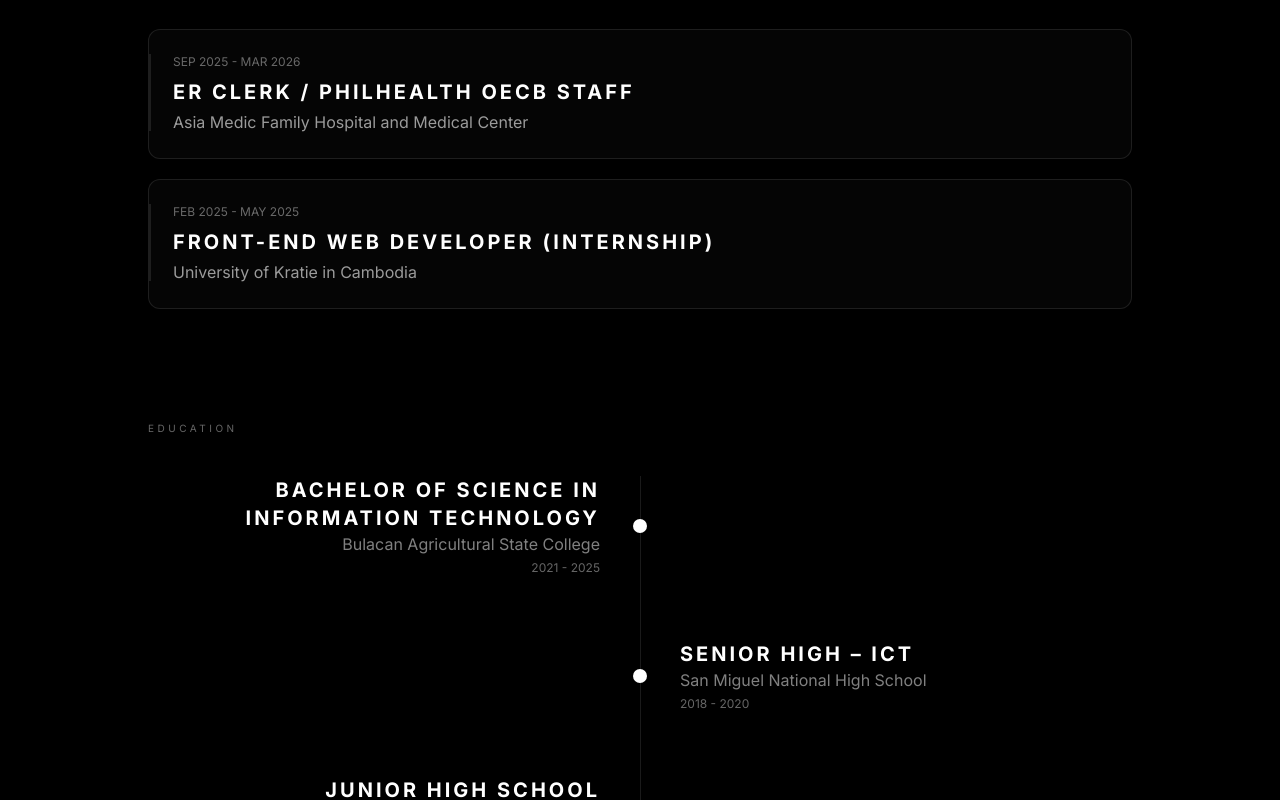
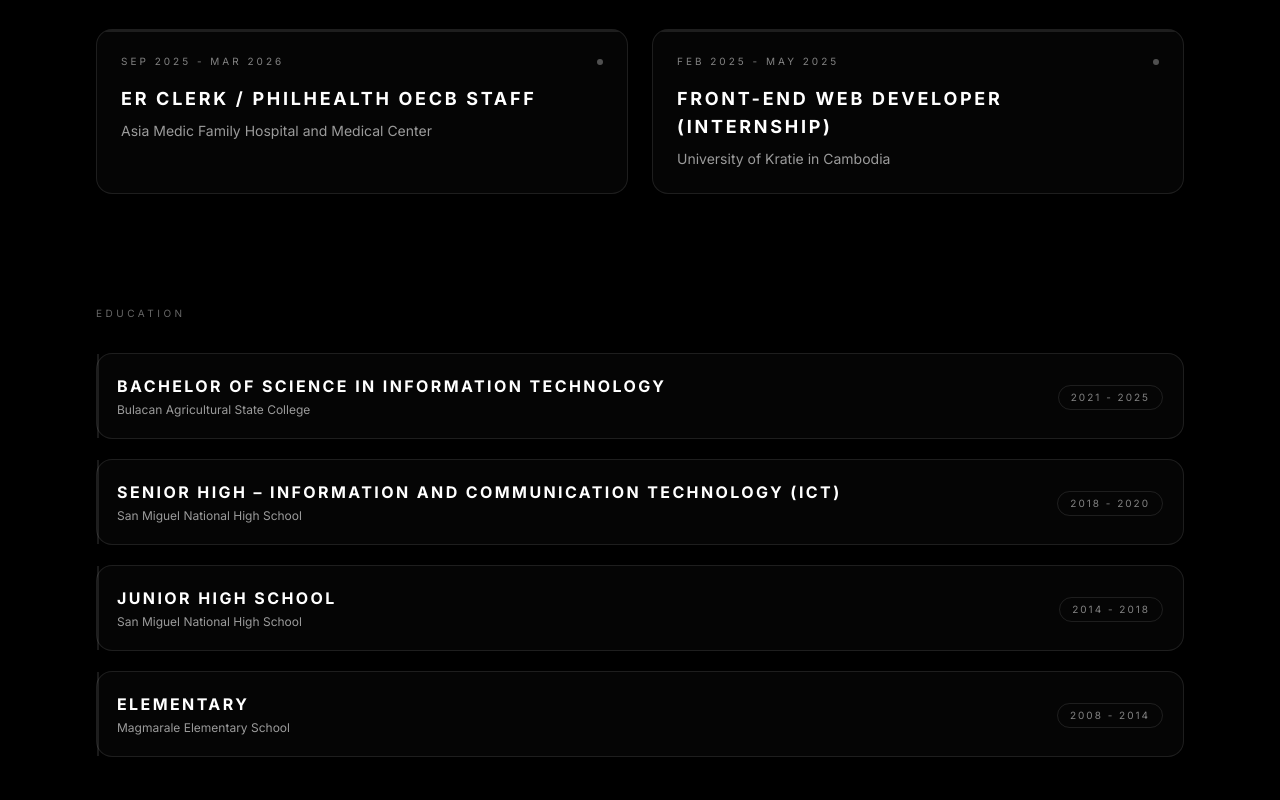
Before and after one commit to carlaquino-BSIT/carl-portfolio, a Vue app: page / in a window 1280 px wide. Shown: the part 3220-4020 px from the top of the page. Built offline with nearby package versions, Linux system fonts and the light colour scheme.

Commit message:
Refactor experience section layout and content

```diff
--- a/src/components/experience.vue
+++ b/src/components/experience.vue
@@ -1,182 +1,106 @@
 <template>
   <section id="experience"
-    class="border-t border-white/10 bg-black py-20 sm:py-24 text-white"
-  >
+    class="relative border-t border-white/10 bg-black py-20 sm:py-24 text-white overflow-hidden">
+
     <!-- HEADER -->
-    <div
-      class="mx-auto mb-12 sm:mb-14 max-w-6xl px-5 lg:px-8"
-      data-aos="fade-up"
-    >
-      <p
-        class="text-[9px] sm:text-[10px] uppercase tracking-[0.35em] text-white/50"
-      >
+    <div class="mx-auto mb-14 max-w-6xl px-5 lg:px-8" data-aos="fade-up">
+      <p class="text-[10px] uppercase tracking-[0.35em] text-white/50">
         Background
       </p>
 
-      <h2
-        class="mt-2 text-xl sm:text-2xl md:text-3xl font-bold uppercase tracking-[0.2em]"
-      >
+      <h2 class="mt-2 text-xl sm:text-2xl md:text-3xl font-bold uppercase tracking-[0.2em]">
         Work Experience & Education
       </h2>
     </div>
 
     <!-- ================= EXPERIENCE ================= -->
-    <div class="mx-auto mb-24 sm:mb-28 max-w-5xl px-5">
-      <p
-        class="mb-7 sm:mb-8 text-[9px] sm:text-[10px] uppercase tracking-[0.35em] text-white/40"
-      >
+    <div class="mx-auto mb-28 max-w-6xl px-5 lg:px-8">
+
+      <p class="mb-8 text-[10px] uppercase tracking-[0.35em] text-white/40">
         Experience
       </p>
 
-      <div class="space-y-4 sm:space-y-5">
+      <div class="grid gap-6 sm:grid-cols-2">
+
         <div
           v-for="(item, index) in experience"
           :key="item.title"
-          class="relative rounded-xl border border-white/10 bg-white/[0.02] p-5 sm:p-6 transition hover:border-white/30"
-          data-aos="fade-up"
-          :data-aos-delay="index * 100"
+          class="group relative overflow-hidden rounded-2xl border border-white/10 bg-white/[0.02] p-6 transition duration-300 hover:-translate-y-1 hover:border-white/30"
+          data-aos="zoom-in"
+          :data-aos-delay="index * 120"
         >
-          <div
-            class="absolute left-0 top-6 h-[60%] w-[2px] bg-white/10"
-          ></div>
 
-          <p
-            class="mb-2 text-[11px] sm:text-xs text-white/40"
-          >
+          <!-- top accent line -->
+          <div class="absolute left-0 top-0 h-[2px] w-full bg-white/10 group-hover:bg-white/30 transition"></div>
+
+          <!-- YEAR -->
+          <div class="mb-4 flex items-center justify-between">
+            <span class="text-[10px] uppercase tracking-[0.3em] text-white/50 group-hover:text-white/80 transition">
               {{ item.year }}
-          </p>
+            </span>
 
-          <h3
-            class="text-base sm:text-lg md:text-xl font-bold uppercase tracking-[0.15em]"
-          >
+            <span class="h-1.5 w-1.5 rounded-full bg-white/30 group-hover:bg-white transition"></span>
+          </div>
+
+          <!-- TITLE -->
+          <h3 class="text-base sm:text-lg font-bold uppercase tracking-[0.15em]">
             {{ item.title }}
           </h3>
 
-          <p
-            class="mt-1 text-xs sm:text-sm md:text-base text-white/60"
-          >
+          <!-- PLACE -->
+          <p class="mt-2 text-xs sm:text-sm text-white/60 group-hover:text-white/80 transition">
             {{ item.place }}
           </p>
+
         </div>
+
       </div>
     </div>
 
     <!-- ================= EDUCATION ================= -->
-    <div class="relative mx-auto max-w-5xl px-5">
-      <p
-        class="mb-8 sm:mb-10 text-[9px] sm:text-[10px] uppercase tracking-[0.35em] text-white/40"
-      >
+    <div class="mx-auto max-w-6xl px-5 lg:px-8">
+
+      <p class="mb-8 text-[10px] uppercase tracking-[0.35em] text-white/40">
         Education
       </p>
 
-      <!-- MOBILE TIMELINE -->
-      <div class="relative space-y-10 pl-8 sm:hidden">
-        <!-- LINE -->
-        <div
-          class="absolute left-[7px] top-0 h-full w-[1px] bg-white/10"
-        ></div>
+      <div class="space-y-5">
 
         <div
           v-for="(item, index) in education"
           :key="item.title"
-          class="relative"
+          class="group relative flex flex-col sm:flex-row sm:items-center justify-between gap-4 rounded-2xl border border-white/10 bg-white/[0.02] p-5 transition hover:-translate-y-1 hover:border-white/30"
           data-aos="fade-up"
           :data-aos-delay="index * 100"
         >
-          <!-- DOT -->
-          <div
-            class="absolute -left-8 top-2 h-3 w-3 rounded-full bg-white"
-          ></div>
 
-          <h3
-            class="text-base font-bold uppercase tracking-[0.15em]"
-          >
+          <!-- LEFT -->
+          <div class="space-y-1">
+            <h3 class="text-sm sm:text-base font-bold uppercase tracking-[0.15em]">
               {{ item.title }}
             </h3>
 
-          <p class="mt-1 text-xs text-white/50">
+            <p class="text-xs text-white/60 group-hover:text-white/80 transition">
               {{ item.place }}
-          </p>
-
-          <p
-            class="mt-1 text-[11px] text-white/40"
-          >
-            {{ item.year }}
-          </p>
-        </div>
-      </div>
-
-      <!-- DESKTOP TIMELINE -->
-      <div class="relative hidden sm:block">
-        <!-- CENTER LINE -->
-        <div
-          class="absolute left-1/2 top-0 h-full w-[1px] bg-white/10"
-        ></div>
-
-        <div class="space-y-16">
-          <div
-            v-for="(item, index) in education"
-            :key="item.title"
-            class="relative grid grid-cols-2 items-center"
-            data-aos="fade-up"
-            :data-aos-delay="index * 100"
-          >
-            <!-- LEFT SIDE -->
-            <div
-              class="pr-10 text-right"
-              :class="index % 2 === 0 ? 'opacity-100' : 'opacity-0'"
-            >
-              <h3
-                class="text-lg md:text-xl font-bold uppercase tracking-[0.15em]"
-              >
-                {{ item.title }}
-              </h3>
-
-              <p class="text-sm md:text-base text-white/50">
-                {{ item.place }}
-              </p>
-
-              <p
-                class="mt-1 text-xs text-white/40"
-              >
-                {{ item.year }}
             </p>
           </div>
 
-            <!-- DOT -->
-            <div
-              class="absolute left-1/2 -translate-x-1/2"
-            >
-              <div
-                class="h-3.5 w-3.5 rounded-full bg-white"
-              ></div>
+          <!-- RIGHT -->
+          <div class="sm:text-right">
+            <span class="inline-block rounded-full border border-white/10 px-3 py-1 text-[10px] uppercase tracking-[0.2em] text-white/50 group-hover:text-white transition">
+              {{ item.year }}
+            </span>
           </div>
 
-            <!-- RIGHT SIDE -->
-            <div
-              class="pl-10 text-left"
-              :class="index % 2 === 1 ? 'opacity-100' : 'opacity-0'"
-            >
-              <h3
-                class="text-lg md:text-xl font-bold uppercase tracking-[0.15em]"
-              >
-                {{ item.title }}
-              </h3>
+          <!-- left accent line -->
+          <div class="absolute left-0 top-0 h-full w-[2px] bg-white/10 group-hover:bg-white/30 transition"></div>
 
-              <p class="text-sm md:text-base text-white/50">
-                {{ item.place }}
-              </p>
+        </div>
 
-              <p
-                class="mt-1 text-xs  text-white/40"
-              >
-                {{ item.year }}
-              </p>
       </div>
+
     </div>
-        </div>
-      </div>
-    </div>
+
   </section>
 </template>
 
@@ -213,7 +137,7 @@ const education = [
     year: "2021 - 2025",
   },
   {
-    title: "Senior High – ICT",
+    title: "Senior High – Information and Communication Technology (ICT)",
     place: "San Miguel National High School",
     year: "2018 - 2020",
   },
```
Lines whose indentation alone changed are shown as unchanged.
